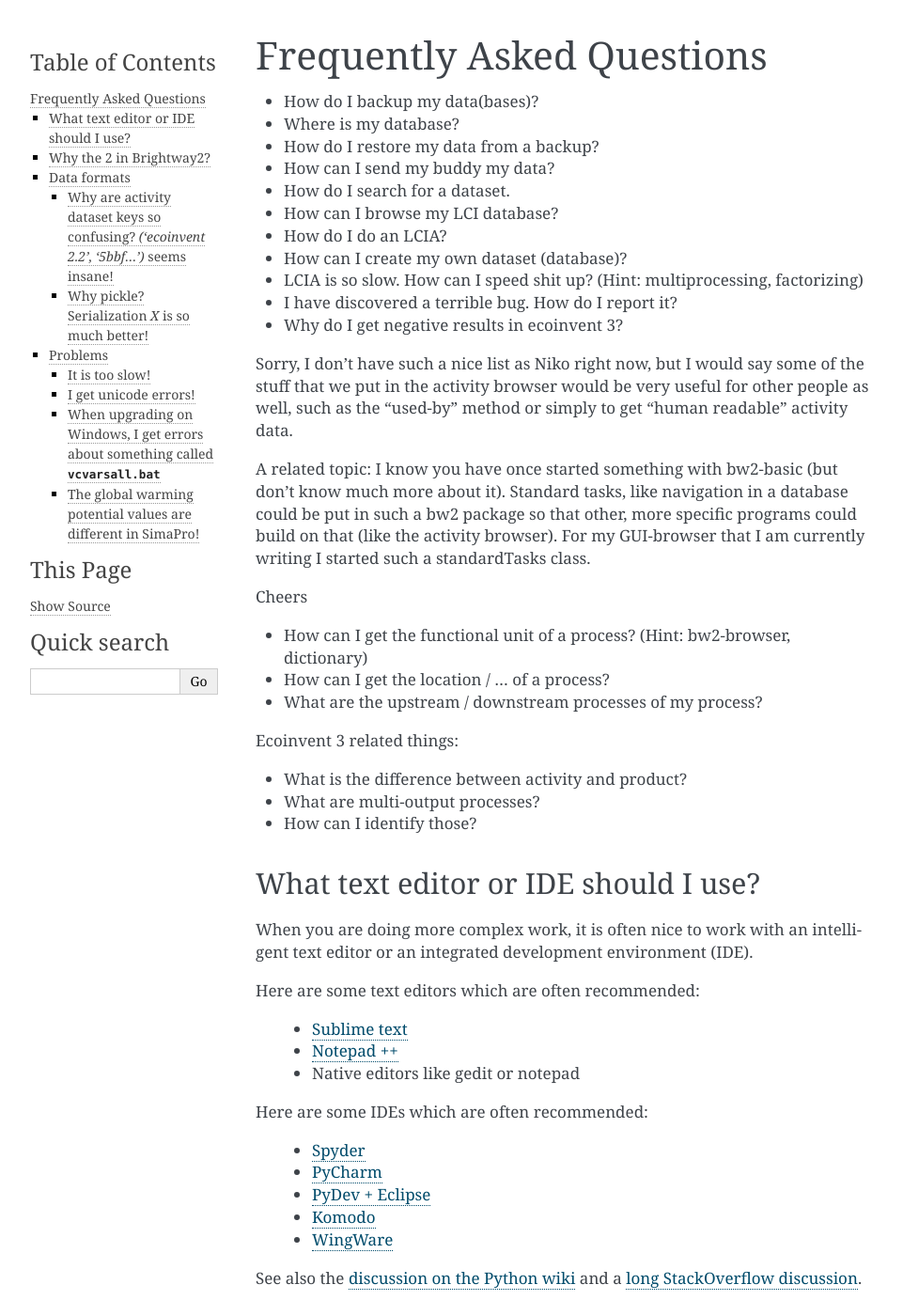
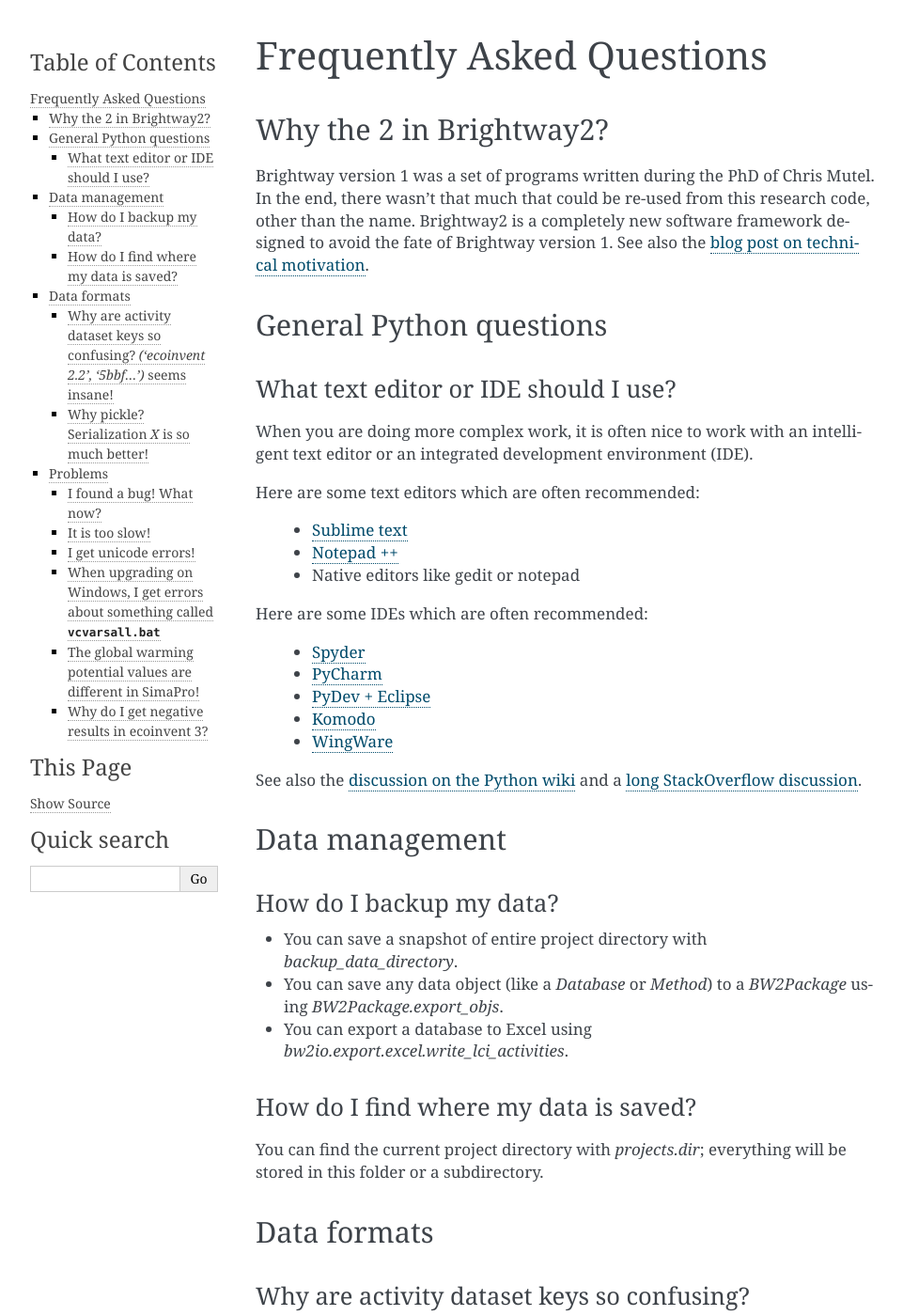
Before and after one commit to brightway-lca/brightway2, a Sphinx documentation site: the page built from docs/faq.rst, in a window 1280 px wide and 1400 px high. Shown: the whole window at 94% size, without its empty margins (148-1109 px from the left). Built offline with Sphinx 7.4.7, drawn with Linux system fonts in a browser that asks for light colours; some of the changed text lies outside the part shown.

Commit message:
Fix up the FAQs

```diff
--- a/docs/faq.rst
+++ b/docs/faq.rst
@@ -1,36 +1,16 @@
 Frequently Asked Questions
 **************************
 
-* How do I backup my data(bases)?
-* Where is my database?
-* How do I restore my data from a backup?
-* How can I send my buddy my data?
-* How do I search for a dataset.
-* How can I browse my LCI database?
-* How do I do an LCIA?
-* How can I create my own dataset (database)?
-* LCIA is so slow. How can I speed shit up? (Hint: multiprocessing, factorizing)
-* I have discovered a terrible bug. How do I report it?
-* Why do I get negative results in ecoinvent 3?
+Why the 2 in Brightway2?
+========================
 
-Sorry, I don't have such a nice list as Niko right now, but I would say some of the stuff that we put in the activity browser would be very useful for other people as well, such as the "used-by" method or simply to get "human readable" activity data.
+Brightway version 1 was a set of programs written during the PhD of Chris Mutel. In the end, there wasn't that much that could be re-used from this research code, other than the name. Brightway2 is a completely new software framework designed to avoid the fate of Brightway version 1. See also the `blog post on technical motivation <http://chris.mutel.org/brightway2-technical-motivation.html>`_.
 
-A related topic: I know you have once started something with bw2-basic (but don't know much more about it). Standard tasks, like navigation in a database could be put in such a bw2 package so that other, more specific programs could build on that (like the activity browser). For my GUI-browser that I am currently writing I started such a standardTasks class.
-
-Cheers
-
-* How can I get the functional unit of a process? (Hint: bw2-browser, dictionary)
-* How can I get the location / ... of a process?
-* What are the upstream / downstream processes of my process?
-
-Ecoinvent 3 related things:
-
-* What is the difference between activity and product?
-* What are multi-output processes?
-* How can I identify those?
+General Python questions
+========================
 
 What text editor or IDE should I use?
-=====================================
+-------------------------------------
 
 When you are doing more complex work, it is often nice to work with an intelligent text editor or an integrated development environment (IDE).
 
@@ -50,10 +30,20 @@ Here are some IDEs which are often recommended:
 
 See also the `discussion on the Python wiki <https://wiki.python.org/moin/IntegratedDevelopmentEnvironments>`_ and a `long StackOverflow discussion <http://stackoverflow.com/questions/81584/what-ide-to-use-for-python/>`_.
 
-Why the 2 in Brightway2?
-========================
+Data management
+===============
 
-Brightway version 1 was a set of programs written during the PhD of Chris Mutel. In the end, there wasn't that much that could be re-used from this research code, other than the name. Brightway2 is a completely new software framework designed to avoid the fate of Brightway version 1. See also the `blog post on technical motivation <http://chris.mutel.org/brightway2-technical-motivation.html>`_.
+How do I backup my data?
+------------------------
+
+* You can save a snapshot of entire project directory with `backup_data_directory`.
+* You can save any data object (like a `Database` or `Method`) to a `BW2Package` using `BW2Package.export_objs`.
+* You can export a database to Excel using `bw2io.export.excel.write_lci_activities`.
+
+How do I find where my data is saved?
+-------------------------------------
+
+You can find the current project directory with `projects.dir`; everything will be stored in this folder or a subdirectory.
 
 Data formats
 ============
@@ -92,6 +82,11 @@ See also:
 
 Problems
 ========
+
+I found a bug! What now?
+------------------------
+
+First, please check the list of :ref:`knownissues`. However, if your issue isn't listed, by all means please `create a bug report <https://bitbucket.org/cmutel/brightway2/issues/new>`__. Here is some good advice on creating a `short, self contained, correct example <http://sscce.org/>`__ for a bug report.
 
 It is too slow!
 ---------------
@@ -183,3 +178,8 @@ References:
 * `IPCC fourth assessment report <http://www.ipcc.ch/publications_and_data/ar4/wg1/en/ch2s2-10-3-2.html>`_
 * `SimaPro method manual <http://www.pre-sustainability.com/download/DatabaseManualMethods-oct2013.pdf>`_ (see page 38)
 * `ecoinvent report <http://www.ecoinvent.org/fileadmin/documents/en/03_LCIA-Implementation-v2.2.pdf>`_ (see page 26)
+
+Why do I get negative results in ecoinvent 3?
+---------------------------------------------
+
+It is not an error (probably)... this is sometime the case for some activities and LCIA methods in version 3 of ecoinvent.
```
